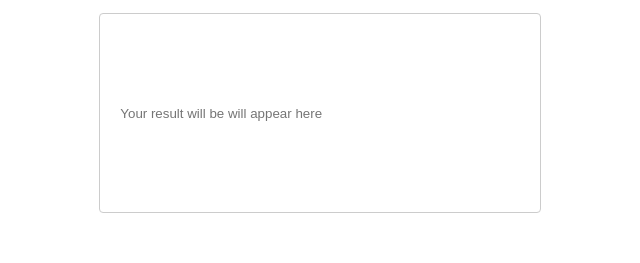
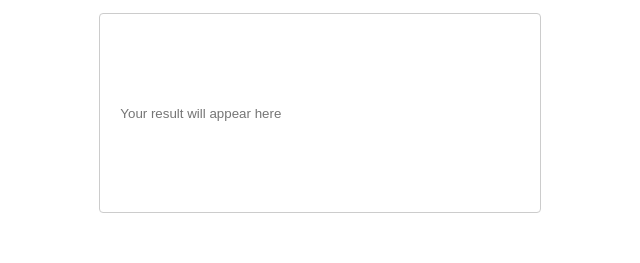
Before and after one commit to aangupta/String-Utilities, a website: page index.html in a window 1280 px wide. Shown: the part 477-740 px from the top of the page, 192-832 px from the left. Drawn offline with Linux system fonts and the light colour scheme.

Commit message:
chnaged the output text placeholder value

```diff
--- a/index.html
+++ b/index.html
@@ -33,7 +33,7 @@
             <h1> String Utilities</h1>
             <div class="input-section">
                 <input type ="text" id ="input-text" placeholder="Enter the text">
-                <input type ="text" id ="output-text" placeholder="Your result will be will appear here">
+                <input type ="text" id ="output-text" placeholder="Your result will appear here">
             </div>
             <div class="action-item">
                 <input type ="button" id ="tolowercase" value="LowerCase">
```
